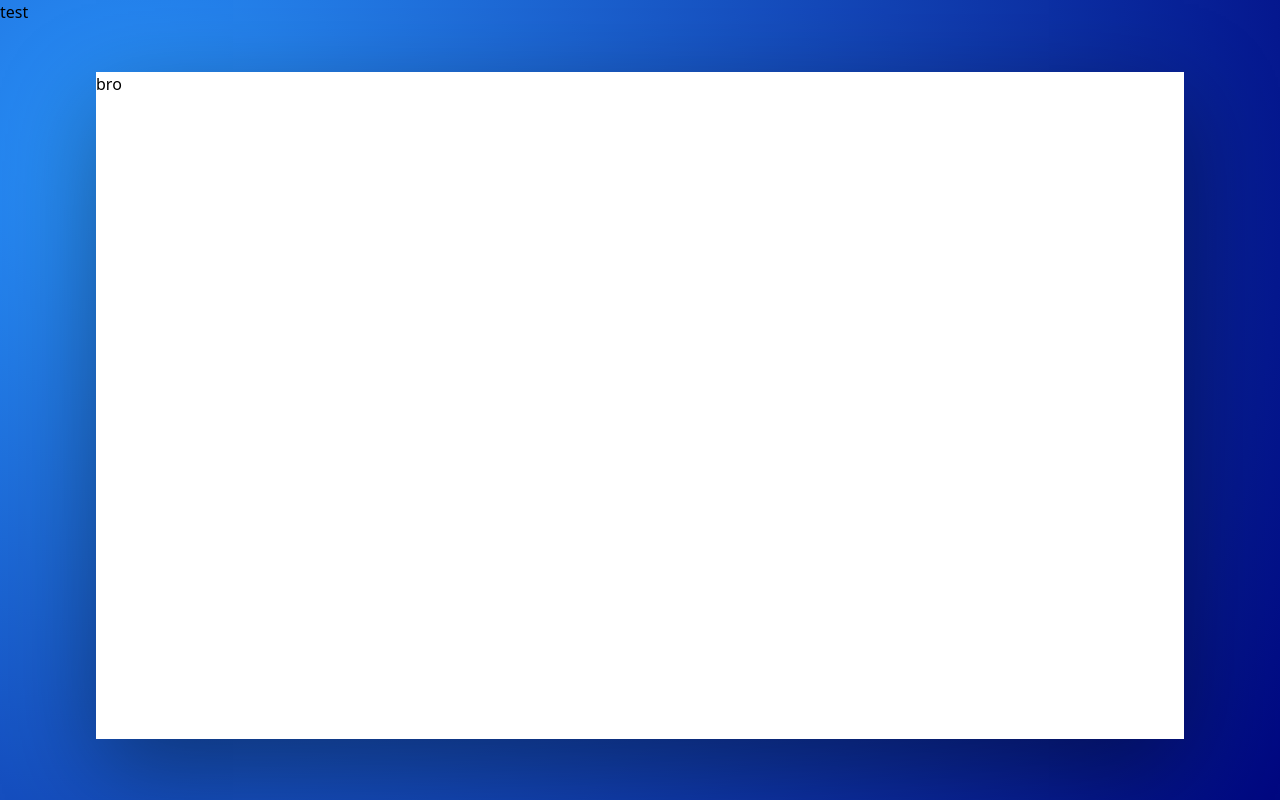
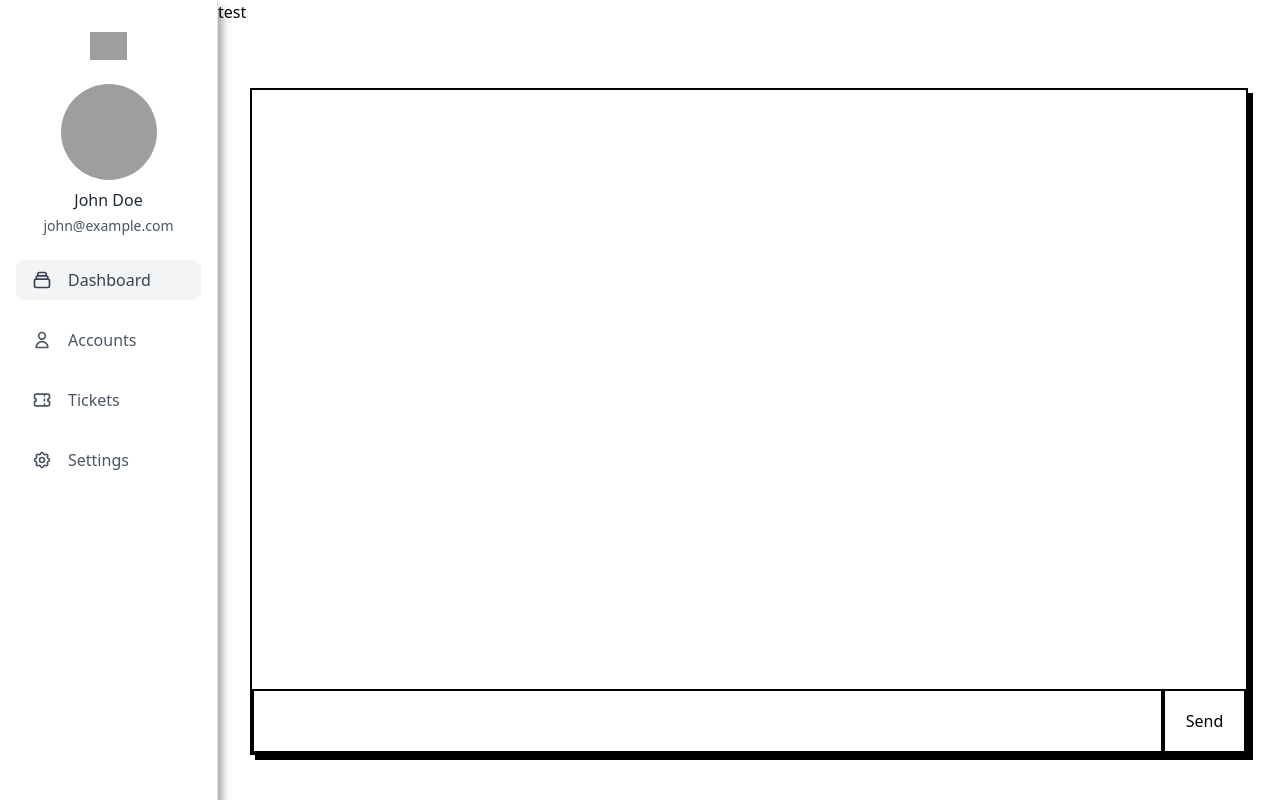
Before and after one commit to Ghassen-Hizem/Medical_Assistant, a Next.js app in the folder medical_assistant/: page /chatbot in a window 1280 px wide. Built offline with nearby package versions, Linux system fonts and the light colour scheme; grey boxes are pictures that could not be loaded.

Commit message:
chat section

```diff
--- /dev/null
+++ b/medical_assistant/src/components/ChatSection.js
@@ -0,0 +1,16 @@
+export default function ChatSection() {
+    return(
+        <>
+
+        <div className="ml-8 mt-16 mr-8 h-5/6 border-2 shadow-[5px_5px_0px_0px_rgba(0,0,0)] border-solid border-black">
+          <div className=" h-full flex flex-col justify-end">
+
+           <form>
+            <input className=" bg-white w-11/12 h-16 border-2 border-black border-solid" type="text"/>
+            <button type="submit" className="w-1/12 border-2 border-black h-16">Send</button>
+           </form>
+           </div>
+        </div>
+        </>
+    )
+}
--- /dev/null
+++ b/medical_assistant/src/components/NavBarChat.js
@@ -0,0 +1,10 @@
+export default function NavBarChat() {
+
+    return(
+        <>
+        <div className="">
+        test
+        </div>
+        </>
+    )
+}
--- /dev/null
+++ b/medical_assistant/src/components/SideBar.js
@@ -0,0 +1,57 @@
+export default function SideBar() {
+
+    return(
+
+        <>
+        <aside class="flex flex-col w-64 h-screen px-4 py-8 overflow-y-auto bg-white border-r rtl:border-r-0 rtl:border-l dark:bg-gray-900 dark:border-gray-700 shadow-[4.0px_8.0px_8.0px_rgba(0,0,0,0.38)]">
+    <a href="#" class="mx-auto">
+        <img class="w-auto h-6 sm:h-7" src="https://merakiui.com/images/full-logo.svg" alt=""/>
+    </a>
+
+    <div class="flex flex-col items-center mt-6 -mx-2">
+        <img class="object-cover w-24 h-24 mx-2 rounded-full" src="https://images.unsplash.com/photo-1531427186611-ecfd6d936c79?ixid=MXwxMjA3fDB8MHxwaG90by1wYWdlfHx8fGVufDB8fHw%3D&ixlib=rb-1.2.1&auto=format&fit=crop&w=634&q=80" alt="avatar"/>
+        <h4 class="mx-2 mt-2 font-medium text-gray-800 dark:text-gray-200">John Doe</h4>
+        <p class="mx-2 mt-1 text-sm font-medium text-gray-600 dark:text-gray-400">john@example.com</p>
+    </div>
+
+    <div class="flex flex-col justify-between flex-1 mt-6">
+        <nav>
+            <a class="flex items-center px-4 py-2 text-gray-700 bg-gray-100 rounded-lg dark:bg-gray-800 dark:text-gray-200" href="#">
+                <svg class="w-5 h-5" viewBox="0 0 24 24" fill="none" xmlns="http://www.w3.org/2000/svg">
+                    <path d="M19 11H5M19 11C20.1046 11 21 11.8954 21 13V19C21 20.1046 20.1046 21 19 21H5C3.89543 21 3 20.1046 3 19V13C3 11.8954 3.89543 11 5 11M19 11V9C19 7.89543 18.1046 7 17 7M5 11V9C5 7.89543 5.89543 7 7 7M7 7V5C7 3.89543 7.89543 3 9 3H15C16.1046 3 17 3.89543 17 5V7M7 7H17" stroke="currentColor" stroke-width="2" stroke-linecap="round" stroke-linejoin="round" />
+                </svg>
+
+                <span class="mx-4 font-medium">Dashboard</span>
+            </a>
+
+            <a class="flex items-center px-4 py-2 mt-5 text-gray-600 transition-colors duration-300 transform rounded-lg dark:text-gray-400 hover:bg-gray-100 dark:hover:bg-gray-800 dark:hover:text-gray-200 hover:text-gray-700" href="#">
+                <svg class="w-5 h-5" viewBox="0 0 24 24" fill="none" xmlns="http://www.w3.org/2000/svg">
+                    <path d="M16 7C16 9.20914 14.2091 11 12 11C9.79086 11 8 9.20914 8 7C8 4.79086 9.79086 3 12 3C14.2091 3 16 4.79086 16 7Z" stroke="currentColor" stroke-width="2" stroke-linecap="round" stroke-linejoin="round" />
+                    <path d="M12 14C8.13401 14 5 17.134 5 21H19C19 17.134 15.866 14 12 14Z" stroke="currentColor" stroke-width="2" stroke-linecap="round" stroke-linejoin="round" />
+                </svg>
+
+                <span class="mx-4 font-medium">Accounts</span>
+            </a>
+
+            <a class="flex items-center px-4 py-2 mt-5 text-gray-600 transition-colors duration-300 transform rounded-lg dark:text-gray-400 hover:bg-gray-100 dark:hover:bg-gray-800 dark:hover:text-gray-200 hover:text-gray-700" href="#">
+                <svg class="w-5 h-5" viewBox="0 0 24 24" fill="none" xmlns="http://www.w3.org/2000/svg">
+                    <path d="M15 5V7M15 11V13M15 17V19M5 5C3.89543 5 3 5.89543 3 7V10C4.10457 10 5 10.8954 5 12C5 13.1046 4.10457 14 3 14V17C3 18.1046 3.89543 19 5 19H19C20.1046 19 21 18.1046 21 17V14C19.8954 14 19 13.1046 19 12C19 10.8954 19.8954 10 21 10V7C21 5.89543 20.1046 5 19 5H5Z" stroke="currentColor" stroke-width="2" stroke-linecap="round" stroke-linejoin="round" />
+                </svg>
+
+                <span class="mx-4 font-medium">Tickets</span>
+            </a>
+
+            <a class="flex items-center px-4 py-2 mt-5 text-gray-600 transition-colors duration-300 transform rounded-lg dark:text-gray-400 hover:bg-gray-100 dark:hover:bg-gray-800 dark:hover:text-gray-200 hover:text-gray-700" href="#">
+                <svg class="w-5 h-5" viewBox="0 0 24 24" fill="none" xmlns="http://www.w3.org/2000/svg">
+                    <path d="M10.3246 4.31731C10.751 2.5609 13.249 2.5609 13.6754 4.31731C13.9508 5.45193 15.2507 5.99038 16.2478 5.38285C17.7913 4.44239 19.5576 6.2087 18.6172 7.75218C18.0096 8.74925 18.5481 10.0492 19.6827 10.3246C21.4391 10.751 21.4391 13.249 19.6827 13.6754C18.5481 13.9508 18.0096 15.2507 18.6172 16.2478C19.5576 17.7913 17.7913 19.5576 16.2478 18.6172C15.2507 18.0096 13.9508 18.5481 13.6754 19.6827C13.249 21.4391 10.751 21.4391 10.3246 19.6827C10.0492 18.5481 8.74926 18.0096 7.75219 18.6172C6.2087 19.5576 4.44239 17.7913 5.38285 16.2478C5.99038 15.2507 5.45193 13.9508 4.31731 13.6754C2.5609 13.249 2.5609 10.751 4.31731 10.3246C5.45193 10.0492 5.99037 8.74926 5.38285 7.75218C4.44239 6.2087 6.2087 4.44239 7.75219 5.38285C8.74926 5.99037 10.0492 5.45193 10.3246 4.31731Z" stroke="currentColor" stroke-width="2" stroke-linecap="round" stroke-linejoin="round" />
+                    <path d="M15 12C15 13.6569 13.6569 15 12 15C10.3431 15 9 13.6569 9 12C9 10.3431 10.3431 9 12 9C13.6569 9 15 10.3431 15 12Z" stroke="currentColor" stroke-width="2" stroke-linecap="round" stroke-linejoin="round" />
+                </svg>
+
+                <span class="mx-4 font-medium">Settings</span>
+            </a>
+        </nav>
+    </div>
+</aside>
+        </>
+    )
+}
--- a/medical_assistant/src/pages/chatbot.js
+++ b/medical_assistant/src/pages/chatbot.js
@@ -1,12 +1,20 @@
+import ChatSection from "@/components/ChatSection";
+import NavBarChat from "@/components/NavBarChat";
+import SideBar from "@/components/SideBar";
+
 export default function ChatBot() {
 
     return(
         <>
-        <div className="w-full h-screen custom-background">
-            test
-            <div className="ml-24 mr-24 mt-12 h-5/6 shadow-[rgba(0,_0,_0,_0.4)_0px_30px_90px] bg-white">
-                bro
-            </div>
+        <div className="w-full h-screen ">
+            <div className="flex flex-row">
+
+                <SideBar></SideBar>
+                <div className="w-full h-screen">
+                <NavBarChat></NavBarChat>
+                <ChatSection></ChatSection>
+                </div>
+                </div>
         </div>
         </>
     )
```
